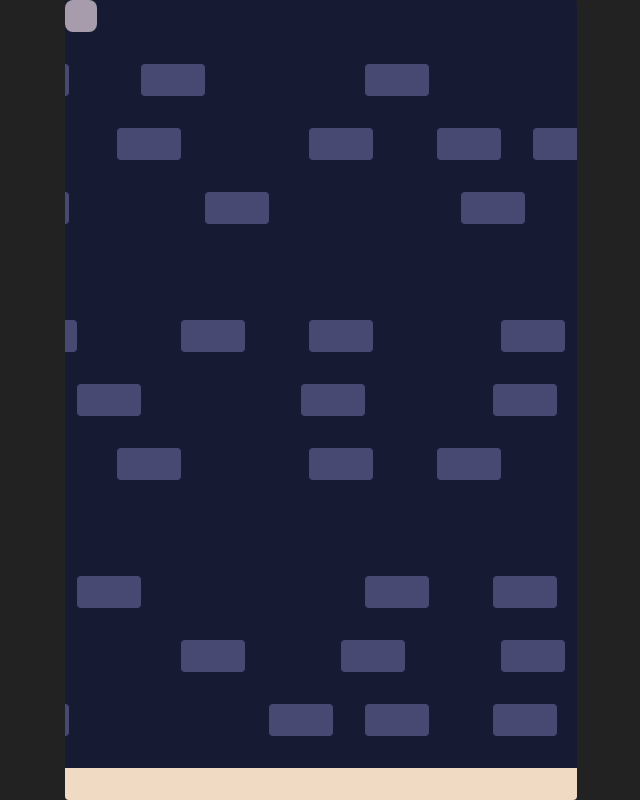
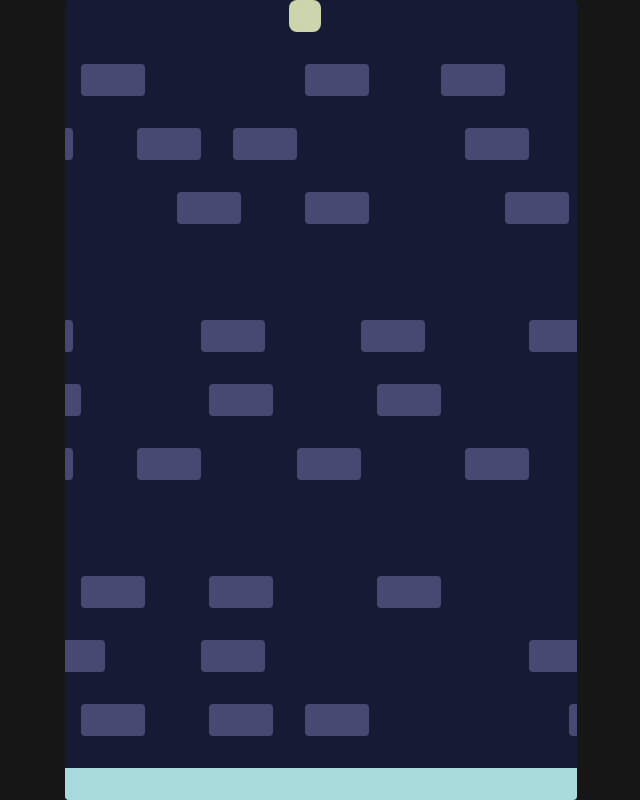
Before and after one commit to lousousa/frogger-game, a Vue app: page / in a window 1280 px wide. Shown: the whole page, without its empty margins (319-959 px from the left). Built offline with nearby package versions, Linux system fonts and the light colour scheme.

Commit message:
fix game reload with key pressing bug

```diff
--- a/src/components/Checkpoint.vue
+++ b/src/components/Checkpoint.vue
@@ -34,7 +34,7 @@
 
 <style lang="scss" scoped>
   .checkpoint {
-    background-color: #f1dac4;
+    background-color: #a8dadc;
     width: 100%;
     height: 32px;
     position: absolute;
--- a/src/components/Game.vue
+++ b/src/components/Game.vue
@@ -87,7 +87,7 @@
     if (keys.left) player.move({x: -1, y: 0})
 
     foeRefs?.forEach(foe => {
-      if (foe.frameCounter === 3) {
+      if (foe.frameCounter === 2) {
         foe.frameCounter = 0
         foe.component.move()
       }
@@ -114,7 +114,7 @@
     state.isPaused = true
 
     window.setTimeout(() => {
-      const confirmation = confirm('You won! Play it again?')
+      const confirmation = confirm('You\'ve won! Play it again?')
 
       if (confirmation) {
         player.value.reset()
@@ -154,7 +154,7 @@
     display: flex;
     justify-content: center;
     align-items: center;
-    background-color: #222;
+    background-color: #161616;
   }
 
   .game-component {
--- a/src/components/Player.vue
+++ b/src/components/Player.vue
@@ -12,7 +12,7 @@
   const root = ref()
 
   const state = reactive({
-    x: 0,
+    x: 7 * 32,
     y: 0,
     isPressed: false,
     isDead: false
@@ -43,8 +43,10 @@
   }
 
   const reset = () => {
-    state.x = root.value.style.left = 0
+    state.x = 7 * 32
+    root.value.style.left = `${7 * 32}px`
     state.y = root.value.style.top = 0
+    state.isPressed = false
     state.isDead = false
   }
 
@@ -66,10 +68,10 @@
 <style lang="scss" scoped>
   .player {
     border-radius: 8px;
-    background-color: #a69cac;
+    background-color: #ccd5ae;
     position: absolute;
     top: 0;
-    left: 0;
+    left: calc(7 * 32px);
     z-index: 2;
     width: 32px;
     height: 32px;
```
